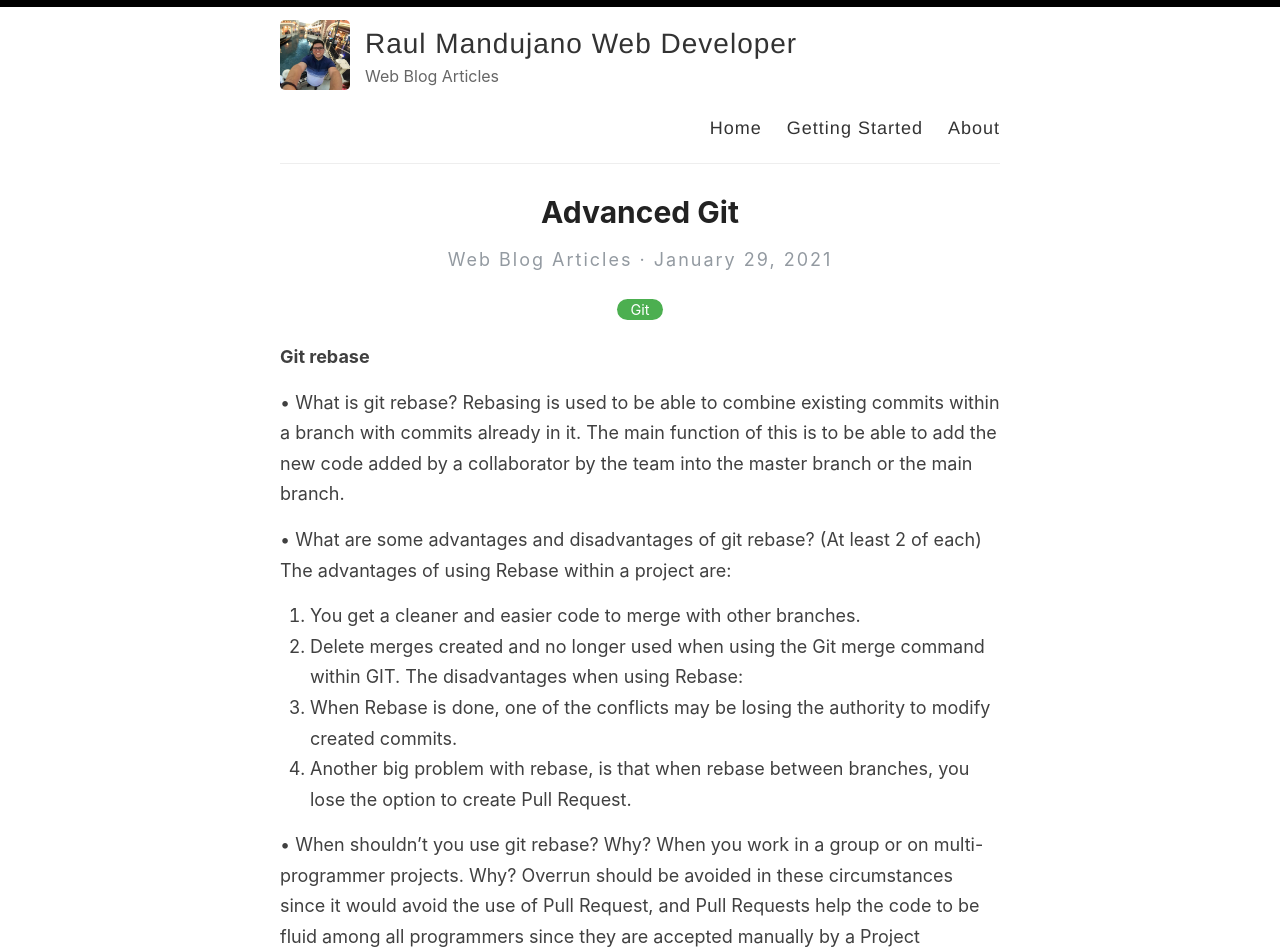
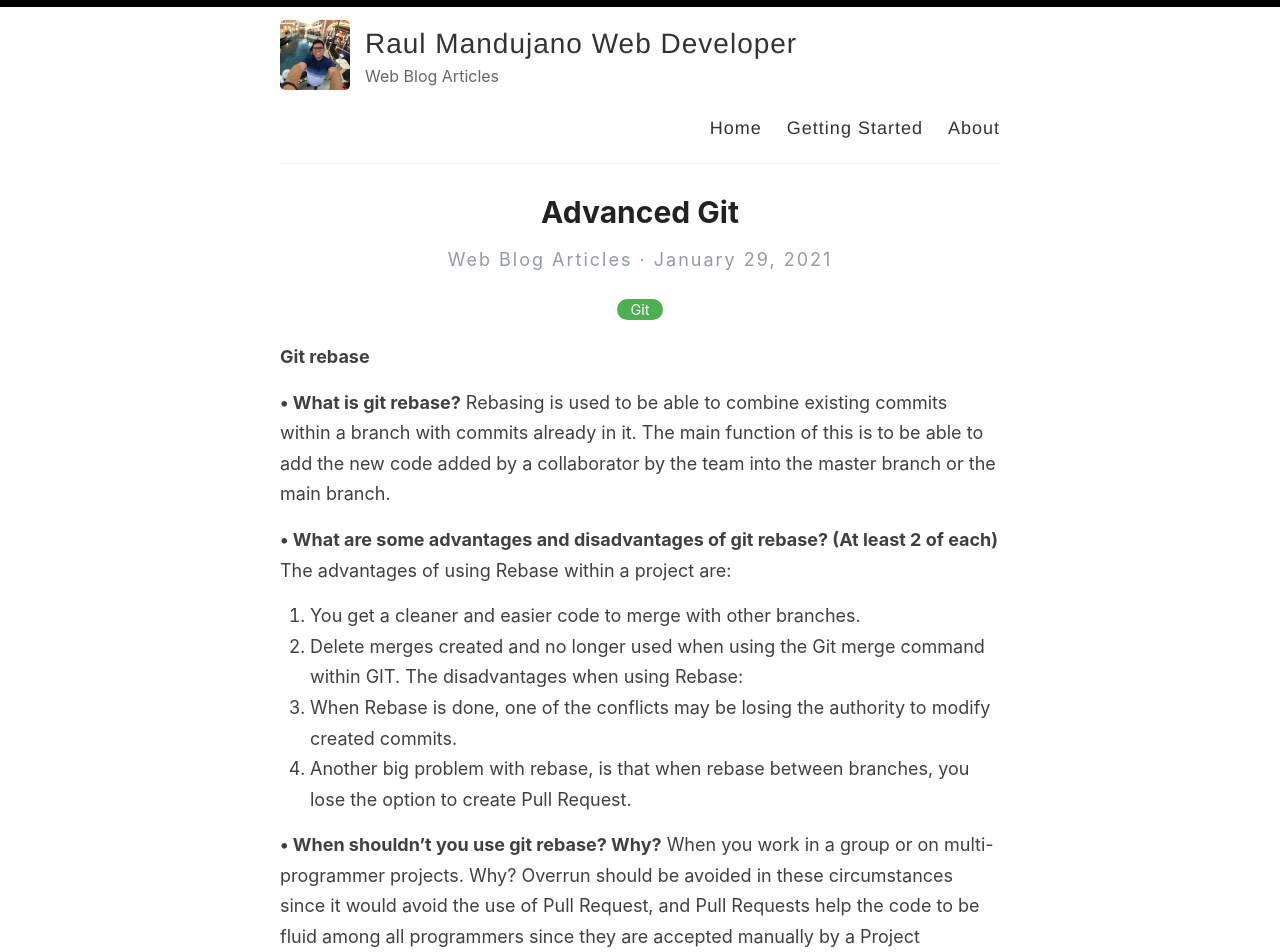
Before and after one commit to RaulMandujano/RaulPage, a Jekyll site: the page built from _posts/2021-01-29-advancedgit.md, in a window 1280 px wide and 1400 px high. Shown: the top 952 px of the window. Built offline with Jekyll 4.4.1, drawn with Linux system fonts in a browser that asks for light colours; some of the changed text lies outside the part shown.

```diff
--- a/_posts/2021-01-29-advancedgit.md
+++ b/_posts/2021-01-29-advancedgit.md
@@ -7,10 +7,10 @@ excerpt: What is git rebase?  Rebasing is used to be able to combine existing co
 
 **Git rebase**
 
-•	What is git rebase?
+**•	What is git rebase?**
 Rebasing is used to be able to combine existing commits within a branch with commits already in it. The main function of this is to be able to add the new code added by a collaborator by the team into the master branch or the main branch.
 
-•	What are some advantages and disadvantages of git rebase? (At least 2 of each)
+**•	What are some advantages and disadvantages of git rebase? (At least 2 of each)**
 The advantages of using Rebase within a project are:
 1.	You get a cleaner and easier code to merge with other branches.
 2.	Delete merges created and no longer used when using the Git merge command within GIT.
@@ -18,7 +18,7 @@ The disadvantages when using Rebase:
 1.	When Rebase is done, one of the conflicts may be losing the authority to modify created commits.
 2.	Another big problem with rebase, is that when rebase between branches, you lose the option to create Pull Request.
 
-•	When shouldn't you use git rebase? Why?
+**•	When shouldn't you use git rebase? Why?**
 When you work in a group or on multi-programmer projects. Why? Overrun should be avoided in these circumstances since it would avoid the use of Pull Request, and Pull Requests help the code to be fluid among all programmers since they are accepted manually by a Project Manager.
 
 When you rebase your branch to the main branch, it will look like this:
@@ -41,11 +41,11 @@ When you shouldn't rebase. If you rebase the main branch to your branch it will
 
 **Git reset, checkout, and revert**
 
-•	What is git reset?
+**•	What is git reset?**
 
 Git reset is the command that is used to return or undo an unwanted change. It has three types of shapes, which is --soft, --mixed, --hard. The three uses correspond to Git's three internal state.
 
-•	What is the difference between hard, mixed and soft:
+**•	What is the difference between hard, mixed and soft:**
 
     hard is the most used reset command but at the same time it is the most dangerous when working on projects, since it deletes the previous information at the time of undo and could cause loss of information.
 
@@ -53,15 +53,15 @@ Git reset is the command that is used to return or undo an unwanted change. It h
 
   	soft unlike the others, reset the commits made in the project, this option is used when you committed something by accident.
 
-•	What is git checkout?
+**•	What is git checkout?**
 
 Checkout works for navigating from branch to branch or even being able to access a commit using the commit number.
 
-•	What is git revert?
+**•	What is git revert?**
 
 Git revert, as the name implies, revert works to revert any changes made and take you to the previous step.
 
-•	In what ways are these commands the same and what ways are they different?
+**•	In what ways are these commands the same and what ways are they different?**
 
 These 3 commands are similar in themselves because they have the same functionality with each other, without one command you cannot use the other. You could not revert without accessing the branch using checkout or in the same way reset.
 In that they are not alike, in the use and the way I use since the 3 are used in totally different times.
```
